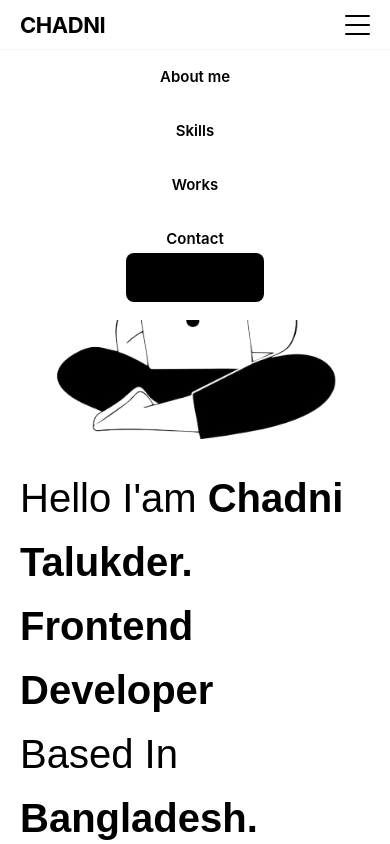
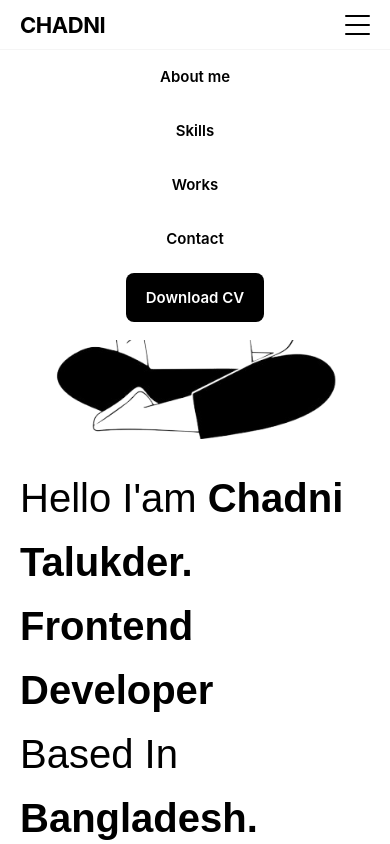
Before and after one commit to chadnitalukder2/vue-portfolio-2nd, a Vue app: page / in a window 390 px wide. Both pictures are taken after a click on the element 357 px from the left and 24 px from the top of the page. Shown: the top 844 px of the page. Built offline with nearby package versions, Linux system fonts and the light colour scheme.

Commit message:
update nav

```diff
--- a/src/components/Nav.vue
+++ b/src/components/Nav.vue
@@ -40,8 +40,8 @@ function toggleMenu() {
                 <router-link to="/skills"  @click="toggleMenu">Skills</router-link>
                 <router-link to="/work"  @click="toggleMenu">Works</router-link>
                 <router-link to="/contact"  @click="toggleMenu">Contact</router-link>
-                <div class="cv">
-                    <a href="#" class="btn">Download CV</a>
+                <div class="cv" style="  margin-top: 20px;">
+                    <a href="#" class="btn" style="color: #fff; ">Download CV</a>
                 </div>
             </div>
         </div>
@@ -199,7 +199,6 @@ function toggleMenu() {
         }
 
         a:hover::after {
-            display: block;
             content: '';
             width: 21px;
             height: 2px;
```
